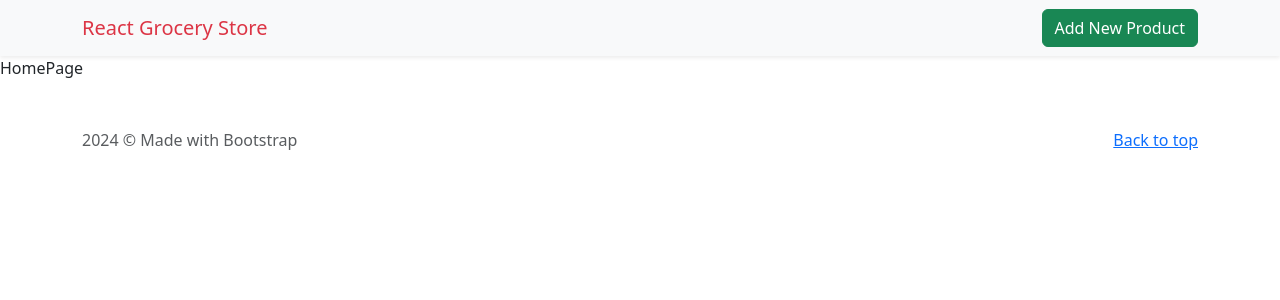
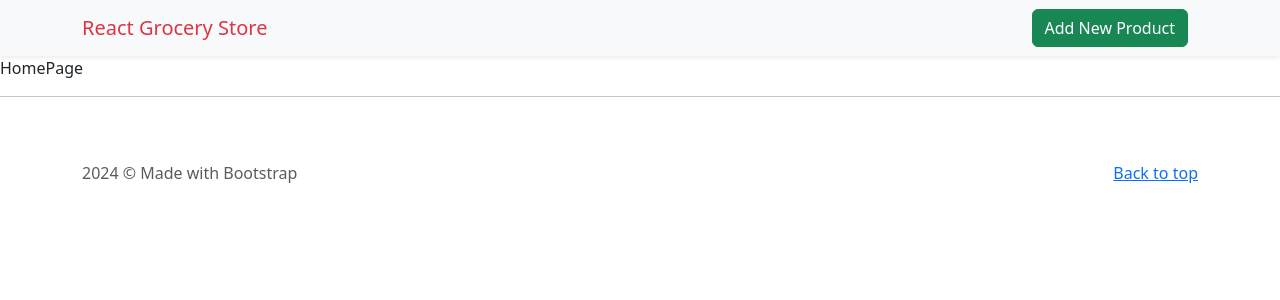
Before and after one commit to lukejwm/ReactStore, a React (Vite) app: page / in a window 1280 px wide. Shown: the top 300 px of the page. Built offline with nearby package versions, Linux system fonts and the light colour scheme.

Commit message:
Added routing to the application

```diff
--- a/package.json
+++ b/package.json
@@ -16,6 +16,7 @@
     "react-bootstrap": "^2.10.1",
     "react-dom": "^18.2.0",
     "react-redux": "^9.1.0",
+    "react-router-dom": "^6.22.3",
     "redux": "^5.0.1"
   },
   "devDependencies": {
--- a/src/App.tsx
+++ b/src/App.tsx
@@ -1,15 +1,23 @@
-import Header from "./components/ui/header/Header";
-import Footer from "./components/ui/footer/Footer";
+import { BrowserRouter as Router, Routes, Route } from "react-router-dom";
+
+import Layout from "./components/ui/layout/Layout";
 import HomePage from "./components/page/HomePage";
 import AddNewProductPage from "./components/page/AddNewProductPage";
+import NoPage from "./components/page/NoPage";
 
 function App() {
   return (
-    <>
-      <Header />
-      <HomePage />
-      <Footer />
-    </>
+    <Router>
+      <div className="ReactStoreApp">
+        <Routes>
+          <Route path="/" element={<Layout />}>
+            <Route index element={<HomePage />} />
+            <Route path="add-new" element={<AddNewProductPage />} />
+            <Route path="*" element={<NoPage />} />
+          </Route>
+        </Routes>
+      </div>
+    </Router>
   );
 }
 
--- /dev/null
+++ b/src/components/page/NoPage.tsx
@@ -0,0 +1,5 @@
+const NoPage = () => {
+  return <h1>404: Could not find the resource</h1>;
+};
+
+export default NoPage;
--- a/src/components/ui/footer/Footer.tsx
+++ b/src/components/ui/footer/Footer.tsx
@@ -2,6 +2,8 @@ import { Container } from "react-bootstrap";
 
 const Footer = () => {
   return (
+    <>
+      <hr />
       <footer className="text-muted py-5">
         <Container>
           <p className="float-end mb-1">
@@ -10,6 +12,7 @@ const Footer = () => {
           <p className="mb-1">2024 &copy; Made with Bootstrap</p>
         </Container>
       </footer>
+    </>
   );
 };
 
--- a/src/components/ui/header/Header.tsx
+++ b/src/components/ui/header/Header.tsx
@@ -2,9 +2,11 @@ import NavBar from "./NavBar";
 
 const Header = () => {
   return (
-    <header>
-      <NavBar title="React Grocery Store" />
-    </header>
+    <>
+      <header>
+        <NavBar title="React Grocery Store" />
+      </header>
+    </>
   );
 };
 
--- a/src/components/ui/header/NavBar.tsx
+++ b/src/components/ui/header/NavBar.tsx
@@ -1,5 +1,6 @@
 import React from "react";
 import { Container, Navbar, Button } from "react-bootstrap";
+import { Link } from "react-router-dom";
 
 interface NavBarProps {
   title: string;
@@ -10,14 +11,18 @@ const NavBar: React.FC<NavBarProps> = ({ title }: NavBarProps) => {
     <>
       <Navbar bg="light" variant="light" className="shadow-sm">
         <Container>
-          <Navbar.Brand href="#" className="text-danger">
-            {title}
+          <Navbar.Brand className="text-danger">
+            <Link to="/" style={{ color: "inherit", textDecoration: "none" }}>
+              {title}
+            </Link>
           </Navbar.Brand>
-          <Button
-            variant="success"
-            onClick={() => console.log("Clicked The Button!")}
-          >
-            Add New Product
+          <Button variant="success" style={{ marginRight: "10px" }}>
+            <Link
+              to="/add-new"
+              style={{ color: "inherit", textDecoration: "none" }}
+            >
+              Add New Product
+            </Link>
           </Button>
         </Container>
       </Navbar>
--- /dev/null
+++ b/src/components/ui/layout/Layout.tsx
@@ -0,0 +1,23 @@
+import { Outlet } from "react-router-dom";
+import Header from "../header/Header";
+import Footer from "../footer/Footer";
+
+const Layout = () => {
+  return (
+    <>
+      <div className="header">
+        <Header />
+      </div>
+
+      <div className="app-content">
+        <Outlet />
+      </div>
+
+      <div className="footer">
+        <Footer />
+      </div>
+    </>
+  );
+};
+
+export default Layout;
```
Also changed, not shown: 1 other file (tests, documents, lock files or other folders). Lines whose indentation alone changed are shown as unchanged.
